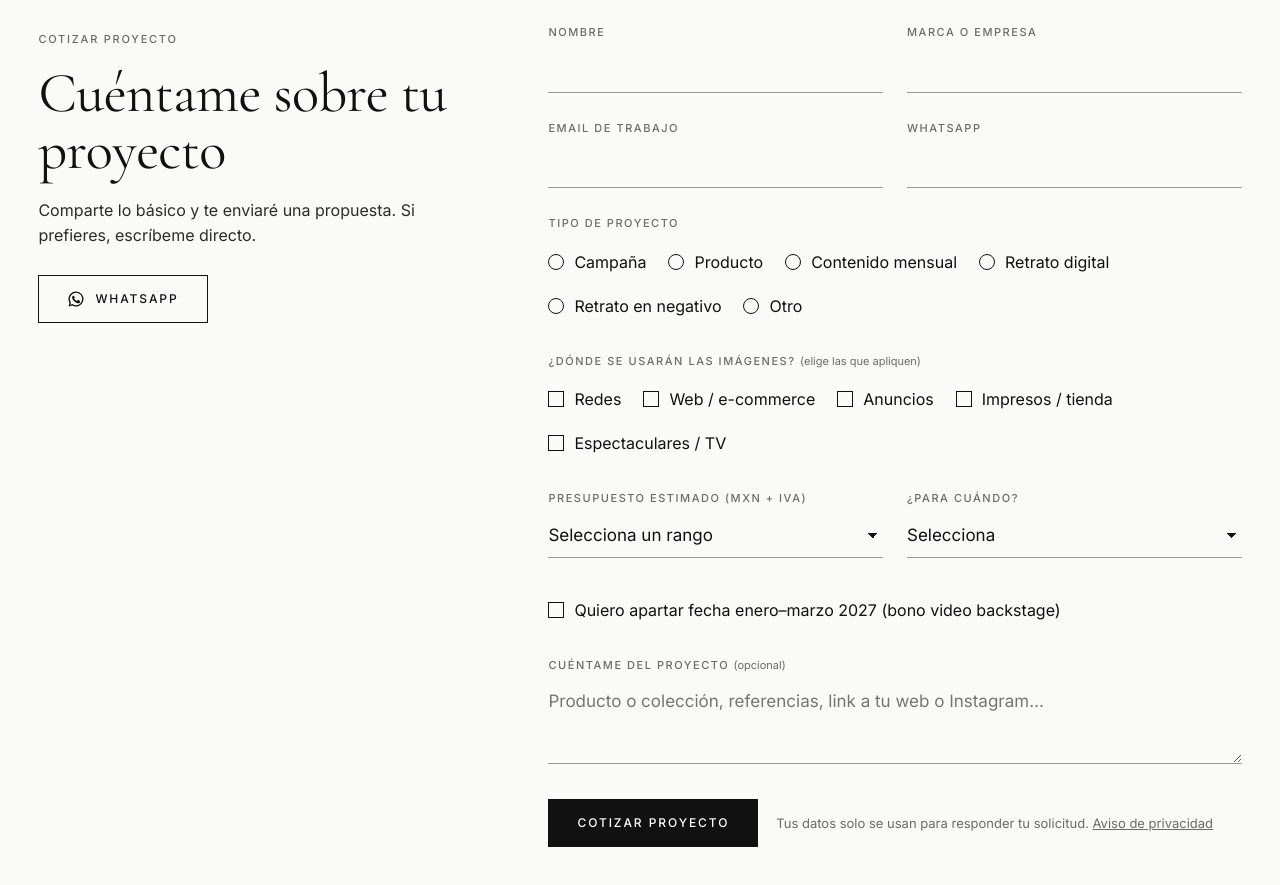
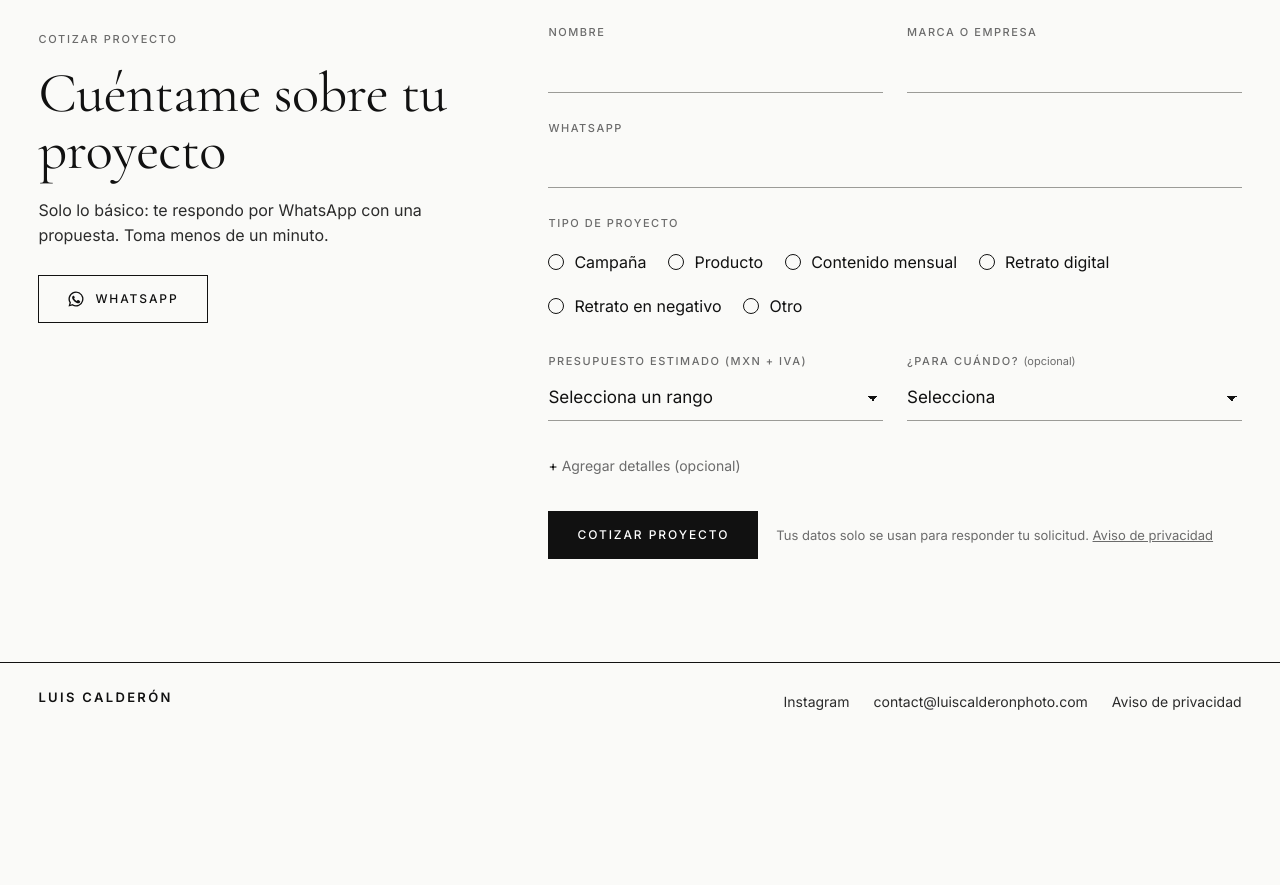
Before and after one commit to Amuleka/luis-calderon-preview, a plain HTML site: page index.html in a window 1280 px wide. Shown: the part 8160-9045 px from the top of the page. After the commit the page ends 8914 px from the top, so only its background shows below. Drawn offline with nearby package versions, Linux system fonts and the light colour scheme.

Commit message:
Slim quote form: drop email, usage, bonus checkbox; optional timing and collapsible details
Co-Authored-By: Claude Opus 5.5 <noreply@anthropic.com>

```diff
--- a/index.html
+++ b/index.html
@@ -631,6 +631,11 @@ form.leaving{opacity:0;transform:translateY(-12px)}
 .bts-grid .bts-wide .frame{aspect-ratio:8/5}
 .bts-note{margin-top:22px;font-size:14px;color:var(--muted);max-width:40em}
 @media (max-width:600px){.bts-grid{grid-template-columns:1fr 1fr}.bts-xtra{display:none}}
+.quote details.more summary{cursor:pointer;font-size:14px;color:var(--muted);list-style:none;padding:6px 0}
+.quote details.more summary::-webkit-details-marker{display:none}
+.quote details.more summary::before{content:"+ ";color:var(--ink)}
+.quote details.more[open] summary::before{content:"– "}
+.quote details.more textarea{margin-top:10px}
 </style>
 </head>
 <body>
@@ -828,7 +833,7 @@ form.leaving{opacity:0;transform:translateY(-12px)}
     <div class="aside">
       <span class="label">Cotizar proyecto</span>
       <h2 class="serif" data-reveal="lines">Cuéntame sobre tu proyecto</h2>
-      <p>Comparte lo básico y te enviaré una propuesta. Si prefieres, escríbeme directo.</p>
+      <p>Solo lo básico: te respondo por WhatsApp con una propuesta. Toma menos de un minuto.</p>
       <a class="btn ghost js-wa" href="#" data-cta="form-wa">
         <svg viewBox="0 0 24 24" fill="currentColor" aria-hidden="true"><path d="M12 2a10 10 0 0 0-8.6 15.1L2 22l5-1.3A10 10 0 1 0 12 2Zm0 18.2a8.2 8.2 0 0 1-4.2-1.2l-.3-.2-3 .8.8-2.9-.2-.3A8.2 8.2 0 1 1 12 20.2Zm4.5-6.1c-.2-.1-1.5-.7-1.7-.8-.2-.1-.4-.1-.6.1l-.8 1c-.1.2-.3.2-.5.1a6.7 6.7 0 0 1-3.3-2.9c-.3-.4.3-.4.7-1.3.1-.2 0-.3 0-.4l-.8-1.8c-.2-.5-.4-.4-.6-.4h-.5a1 1 0 0 0-.7.3 3 3 0 0 0-.9 2.2 5.2 5.2 0 0 0 1.1 2.7 11.8 11.8 0 0 0 4.5 4c1.7.7 2.3.8 3.2.6a2.7 2.7 0 0 0 1.8-1.3c.2-.4.2-.8.2-.9-.1-.1-.3-.2-.5-.3Z"/></svg>
         WhatsApp
@@ -839,8 +844,7 @@ form.leaving{opacity:0;transform:translateY(-12px)}
       <form id="leadForm" novalidate>
         <div><label for="f-name">Nombre</label><input id="f-name" name="nombre" autocomplete="name" required></div>
         <div><label for="f-company">Marca o empresa</label><input id="f-company" name="empresa" autocomplete="organization" required></div>
-        <div><label for="f-email">Email de trabajo</label><input id="f-email" name="email" type="email" autocomplete="email" required></div>
-        <div><label for="f-wa">WhatsApp</label><input id="f-wa" name="whatsapp" type="tel" inputmode="tel" autocomplete="tel" required></div>
+        <div class="full"><label for="f-wa">WhatsApp</label><input id="f-wa" name="whatsapp" type="tel" inputmode="tel" autocomplete="tel" required></div>
         <fieldset class="full">
           <legend class="legend">Tipo de proyecto</legend>
           <div class="opts" role="radiogroup">
@@ -852,33 +856,22 @@ form.leaving{opacity:0;transform:translateY(-12px)}
             <input type="radio" name="tipo" id="t5" value="Otro"><label for="t5">Otro</label>
           </div>
         </fieldset>
-        <fieldset class="full">
-          <legend class="legend">¿Dónde se usarán las imágenes? <span class="opt">(elige las que apliquen)</span></legend>
-          <div class="opts">
-            <input type="checkbox" name="uso" id="u1" value="Redes"><label for="u1">Redes</label>
-            <input type="checkbox" name="uso" id="u2" value="Web"><label for="u2">Web / e-commerce</label>
-            <input type="checkbox" name="uso" id="u3" value="Anuncios"><label for="u3">Anuncios</label>
-            <input type="checkbox" name="uso" id="u4" value="Impresos"><label for="u4">Impresos / tienda</label>
-            <input type="checkbox" name="uso" id="u5" value="Espectaculares/TV"><label for="u5">Espectaculares / TV</label>
-          </div>
-        </fieldset>
         <div>
           <label for="f-budget">Presupuesto estimado (MXN + IVA)</label>
           <select id="f-budget" name="presupuesto" required>
             <option value="">Selecciona un rango</option>
-            <option>Menos de $15,000</option><option>$15,000 – $30,000</option><option>$30,000 – $60,000</option>
-            <option>$60,000 – $120,000</option><option>Más de $120,000</option><option>Aún no lo sé</option>
+            <option>Aún no lo sé</option><option>Menos de $15,000</option><option>$15,000 – $30,000</option><option>$30,000 – $60,000</option>
+            <option>$60,000 – $120,000</option><option>Más de $120,000</option>
           </select>
         </div>
         <div>
-          <label for="f-date">¿Para cuándo?</label>
-          <select id="f-date" name="fecha" required>
+          <label for="f-date">¿Para cuándo? <span class="opt">(opcional)</span></label>
+          <select id="f-date" name="fecha">
             <option value="">Selecciona</option>
             <option>Lo antes posible</option><option>En 1 mes</option><option>En 2–3 meses</option><option>Solo estoy explorando</option>
           </select>
         </div>
-        <div class="full opts" data-bonus><input type="checkbox" name="bono" id="f-bono" value="Enero–marzo 2027 (bono video backstage)"><label for="f-bono">Quiero apartar fecha enero–marzo 2027 (bono video backstage)</label></div>
-        <div class="full"><label for="f-msg">Cuéntame del proyecto <span class="opt">(opcional)</span></label><textarea id="f-msg" name="mensaje" placeholder="Producto o colección, referencias, link a tu web o Instagram…"></textarea></div>
+        <details class="full more"><summary>Agregar detalles <span class="opt">(opcional)</span></summary><textarea id="f-msg" name="mensaje" aria-label="Detalles del proyecto" placeholder="Producto o colección, referencias, link a tu web o Instagram…"></textarea></details>
         <div class="full submit-row">
           <button class="btn" type="submit">Cotizar proyecto</button>
           <span class="fine">Tus datos solo se usan para responder tu solicitud. <a href="#aviso">Aviso de privacidad</a></span>
@@ -1054,7 +1047,6 @@ form.addEventListener('submit', e => {
   });
   if (!ok) { form.querySelector('.err')?.scrollIntoView({behavior:'smooth', block:'center'}); return; }
   const fd = new FormData(form), d = Object.fromEntries(fd.entries());
-  d.uso = fd.getAll('uso').join(', ');
   // fetch('GHL_WEBHOOK_URL', {method:'POST', headers:{'Content-Type':'application/json'}, body: JSON.stringify(d)});
   track('lead', {tipo: d.tipo, presupuesto: d.presupuesto});
   // Meta Pixel Lead event (uncomment with the Pixel above):
```
